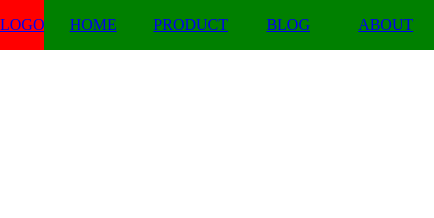
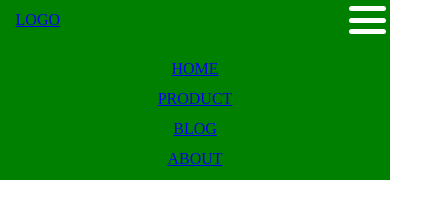
Before and after one commit to tekielee/HTML-CSS-Responsive-NavBar, a plain HTML site: page index.html in a window 390 px wide. Shown: the whole page, 434 px wide, since content can reach past the window. Drawn offline with Linux system fonts and the light colour scheme.

Commit message:
added hamburger menu

```diff
--- a/index.html
+++ b/index.html
@@ -8,8 +8,13 @@
 <div class="nav-container">
 	<div class="nav-left">
 		<div class="logo"><a href="#">LOGO</a></div>
+		<div class="bun">
+			<div class="ham"></div>
+			<div class="ham"></div>
+			<div class="ham"></div>
+		</div>
 	</div>
-	<div class="nav-right">
+	<div class="nav-menu">
 		<div class="nav-item"><a href="#">HOME</a></div>
 		<div class="nav-item"><a href="#">PRODUCT</a></div>
 		<div class="nav-item"><a href="#">BLOG</a></div>
--- a/style.css
+++ b/style.css
@@ -6,12 +6,13 @@ body {
 .nav-container {
 	display: flex;
 	height: 50px;
+	width: 100%;
+	background-color: green;
 }
 
 .nav-left {
 	display: flex;
-	background-color: red;
-	width: 20%;
+	width: 15%;
 	justify-content: center;
 }
 
@@ -19,10 +20,9 @@ body {
 	align-self: center;
 }
 
-.nav-right {
+.nav-menu {
 	display: flex;
-	background-color: green;
-	width: 100%;
+	width: 85%;
 	justify-content: flex-end;
 }
 
@@ -31,3 +31,45 @@ body {
 	text-align: center;
 	align-self: center;
 }
+
+.bun {
+	display: none;
+}
+
+@media only screen and (max-width: 600px) {
+	.bun {
+		display: flex;
+		width: 10%;
+		flex-direction: column;
+		justify-content: space-evenly;
+		cursor: pointer;
+	}
+	.ham {
+		width: 100%;
+		height: 5px;
+		background-color: white;
+		border-radius: 25px;
+	}
+	.nav-container {
+		flex-wrap: wrap;
+		height: auto;
+	}
+	.nav-left {
+		display: flex;
+		justify-content: space-between;
+		width: 100%;
+		padding: 0 1% 0 4%;
+		height: 40px;
+	}
+	.nav-menu {
+		width: 100%;
+		flex-direction: column;
+		justify-content: space-evenly;
+		height: auto;
+		padding: 20px 0 0 0;
+	}
+
+	.nav-item {
+		height: 30px;
+	}
+}
```
